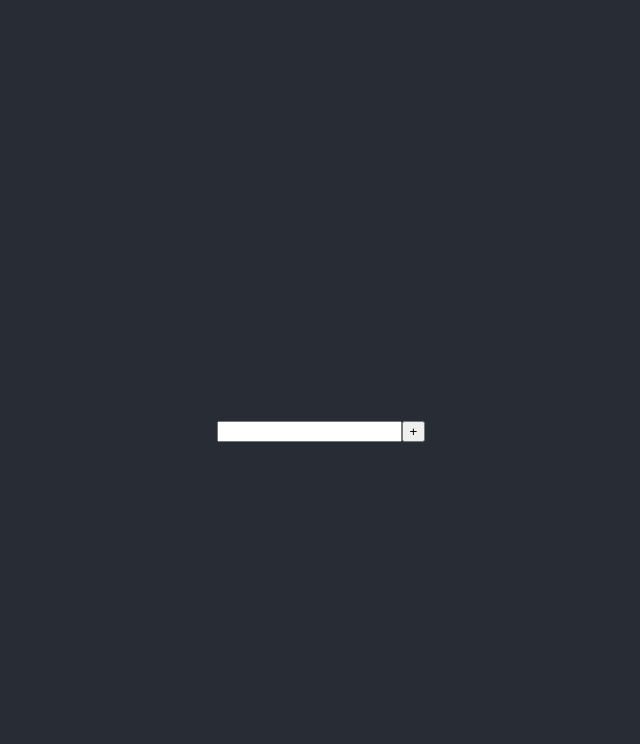
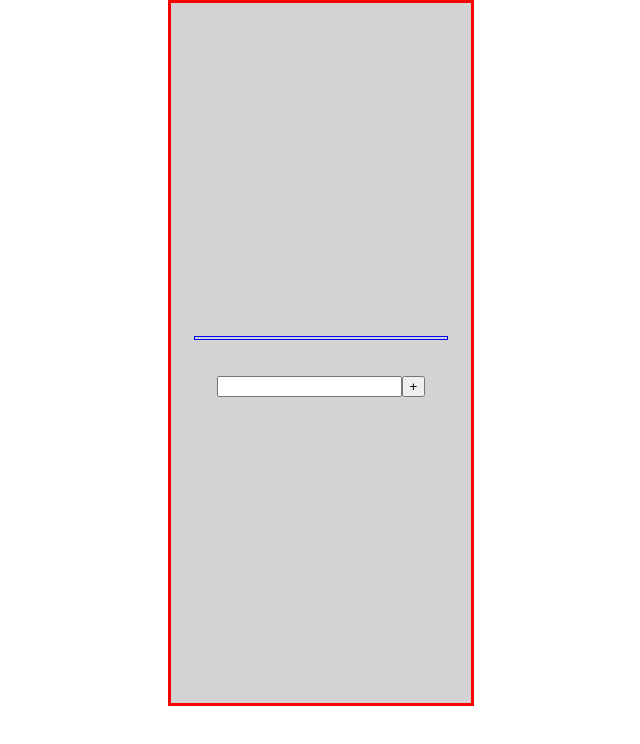
Before and after one commit to andrmoe/todo, a React (Create React App) app: page / in a window 1280 px wide. Shown: the top 744 px of the page, without its empty margins (319-959 px from the left). Built offline with nearby package versions, Linux system fonts and the light colour scheme.

Commit message:
Tweaked styles and refactoring

```diff
--- a/src/App.css
+++ b/src/App.css
@@ -1,47 +1,54 @@
 .App {
-  text-align: center;
-}
-
-.App-logo {
-  height: 40vmin;
-  pointer-events: none;
-}
-
-@media (prefers-reduced-motion: no-preference) {
-  .App-logo {
-    animation: App-logo-spin infinite 20s linear;
-  }
+  display: flex;
+  justify-content: center;
 }
 
 .App-header {
-  background-color: #282c34;
-  min-height: 100vh;
+  background-color: lightgray;
+  height: 700px;
+  width: 300px;
   display: flex;
   flex-direction: column;
   align-items: center;
   justify-content: center;
   font-size: calc(10px + 2vmin);
-  color: white;
+  color: black;
+  border: 3px solid red;
 }
 
 .App-link {
   color: #61dafb;
 }
 
-.editable-component {
+.list-item {
   display: flex;
+  flex-direction: row;
   list-style: none;
-  border: 1px solid white;
+  border: 1px solid purple;
+  margin: 2px;
+  background-color: aqua;
+  padding: 2px;
+  width: 240px;
 }
 
-.delete-component {
-  justify-content: right;
+.list-item-child {
+  flex: auto;
+  width: 220;
 }
 
-.editable-content {
-  justify-content: left;
-  width: 200px;
+.right-button {
+  justify-content: right;
+  display: flex;
+  flex-direction: row;
+  width: 30px;
 }
-.todo-list {
-  list-style: none
+
+.list {
+  display: block;
+  list-style: none;
+  border: 1px solid blue;
+  width: 250px;
+  justify-content: center;
+  padding: 1px;
+
 }
--- a/src/App.js
+++ b/src/App.js
@@ -1,26 +1,39 @@
 import './App.css';
-import EditableList from './EditableList';
 import { useState, useEffect } from 'react';
 
 
 function MetaListEntry({children, handleSelect}) {
   return (
-    <><span>{children}</span><button onClick={handleSelect}>🡵</button></>
+    <ul className="list-item">
+      <li className="list-item-child">{children}</li><li className="right-button"><button className="right-button" onClick={handleSelect}>🡵</button></li>
+    </ul>
   )
 }
 
 function Todo({children, handleDelete, handleMove}) {
   return (
-    <ul className="editable-component">
-      <li className="editable-content">{children}</li>
-      <li className="delete-component"><button onClick={handleDelete}>✓</button></li>
-      <li className="delete-component"><button onClick={handleMove}>M</button></li>
+    <ul className="list-item">
+      <li className="list-item-child">{children}</li>
+      <li className="right-button"><button onClick={handleDelete}>✓</button></li>
+      <li className="right-button"><button onClick={handleMove}>M</button></li>
     </ul>
   )
 }
 
+function AddByText({handleAdd}) {
+  const [text, setText] = useState("")
+  return (
+  <div>
+      <input value={text} onChange={e => {setText(e.target.value)}}/>
+      <button onClick={() => {
+                  setText("")
+                  handleAdd(text)
+          }}
+      > + </button>
+  </div>)
+}
 
-function App() {
+export default function App() {
   const [todoItems, setTodoItems] = useState(JSON.parse(localStorage.getItem("temp-todo") ?? "[]"))
   const [currentList, setCurrentList] = useState("No List")
   const [itemToBeMoved, setItemToBeMoved] = useState(null)
@@ -42,29 +55,31 @@ function App() {
   let content;
   if (currentList === "No List") {
     content = <>
-    <EditableList handleAdd={text => setTodoItems([...todoItems, {"text": "", "list": text}])}>
-      {findAllLists().map(l => <MetaListEntry key={l} handleSelect={() => setCurrentList(l)}>{l}</MetaListEntry>)}
-    </EditableList></>
+    <ul className="list">
+      {findAllLists().map(l => <li><MetaListEntry key={l} handleSelect={() => setCurrentList(l)}>{l}</MetaListEntry></li>)}
+    </ul>
+    <AddByText handleAdd={text => setTodoItems([...todoItems, {"text": "", "list": text}])} /></>
   } else if (itemToBeMoved !== null) {
     console.log(itemToBeMoved)
     content = <>
       <h3>{itemToBeMoved.text}</h3>
-      <ul className="todo-list">
-        {findAllLists().filter(l => l !== itemToBeMoved.list).map(l => <MetaListEntry key={l} handleSelect={() => {
+      <ul className="list">
+        {findAllLists().filter(l => l !== itemToBeMoved.list).map(l => <li><MetaListEntry key={l} handleSelect={() => {
           setTodoItems([...todoItems.filter(t => t !== itemToBeMoved), {...itemToBeMoved, list: l}])
           setItemToBeMoved(null)
-          }}>{l}</MetaListEntry>)}
+          }}>{l}</MetaListEntry></li>)}
       </ul>
     </>
   } else {
     content = <><button onClick={() => setCurrentList("No List")}>Lists</button>
     <h3>{currentList}</h3>
-    <EditableList handleAdd={text => setTodoItems([...todoItems, {"text": text, "list": currentList}])}>
-      {todoItems
+    <ul className="list">
+      <li>{todoItems
       .filter(todo => todo.list === currentList && todo.text !== "")
       .map(todo => <Todo handleDelete={() => setTodoItems(todoItems.filter(t => t !== todo))}
-      handleMove={() => setItemToBeMoved(todo)}>{todo.text}</Todo>)}
-    </EditableList></>
+      handleMove={() => setItemToBeMoved(todo)}>{todo.text}</Todo>)}</li>
+    </ul>
+    <AddByText handleAdd={text => setTodoItems([...todoItems, {"text": text, "list": currentList}])} /></>
   }
   return (
     <div className="App">
@@ -74,5 +89,3 @@ function App() {
     </div>
   );
 }
-
-export default App;
--- a/src/EditableList.js
+++ /dev/null
@@ -1,30 +0,0 @@
-import { useState } from "react"
-
-
-function AddByText({handleAdd}) {
-    const [text, setText] = useState("")
-    return (
-    <div>
-        <input value={text} onChange={e => {setText(e.target.value)}}/>
-        <button onClick={() => {
-                    setText("")
-                    handleAdd(text)
-            }}
-        > + </button>
-    </div>)
-}
-
-export default function EditableList({children, handleAdd}) {
-    return (
-        <>
-            <ul className="todo-list">
-                {children.map(c => (
-                    <li key={c.key}>
-                        <div className="editable-content">{c}</div>
-                    </li>
-                    ))}
-            </ul>
-            <AddByText handleAdd={handleAdd} />
-        </>
-    )
-}
```
Also changed, not shown: src/Todo.js (added), 1 other file (tests, documents, lock files or other folders).
